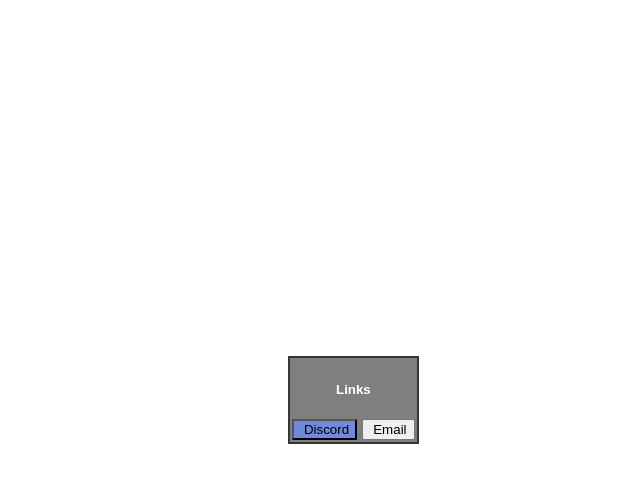
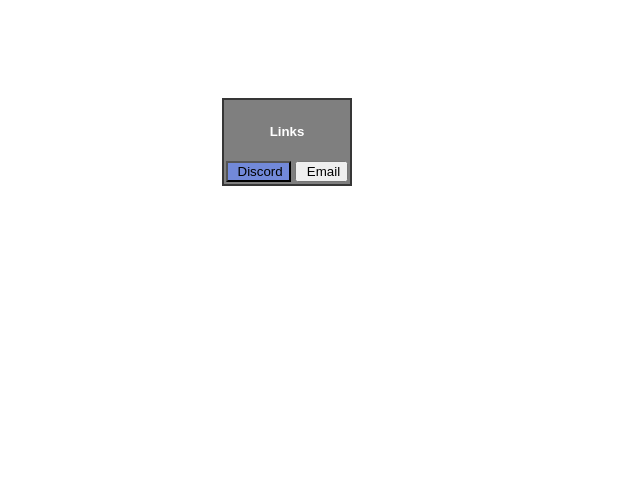
Before and after one commit to nat0321/nat0321, a plain HTML site: page docs/index.html in a window 1280 px wide. Shown: the whole page, without its empty margins (361-1001 px from the left). Drawn offline with Linux system fonts and the light colour scheme.

Commit message:
Update styles.css

```diff
--- a/docs/styles.css
+++ b/docs/styles.css
@@ -1,13 +1,3 @@
-body {
-    margin: 0;
-    padding: 0;
-    background: url('https://github.com/nat0321/UND-Ops/blob/main/docs/undplane.jpg?raw=true') center/cover no-repeat; /* Replace 'background.jpg' with the path to your image */
-    display: flex;
-    align-items: center;
-    justify-content: center;
-    height: 100vh;
-}
-
 .content {
     text-align: center;
     color: white;
@@ -20,15 +10,6 @@ body {
 
 .header {
     font-size: 24px;
-}
-
-.box {
-    display: inline-block;
-    padding: 2px;
-    border: 2px solid rgb(54, 54, 54);
-    background-color: rgba(0,0,0, 0.5);
-    margin: 2;
-    width: fit-content;
 }
 
 .btn-sm {
```
